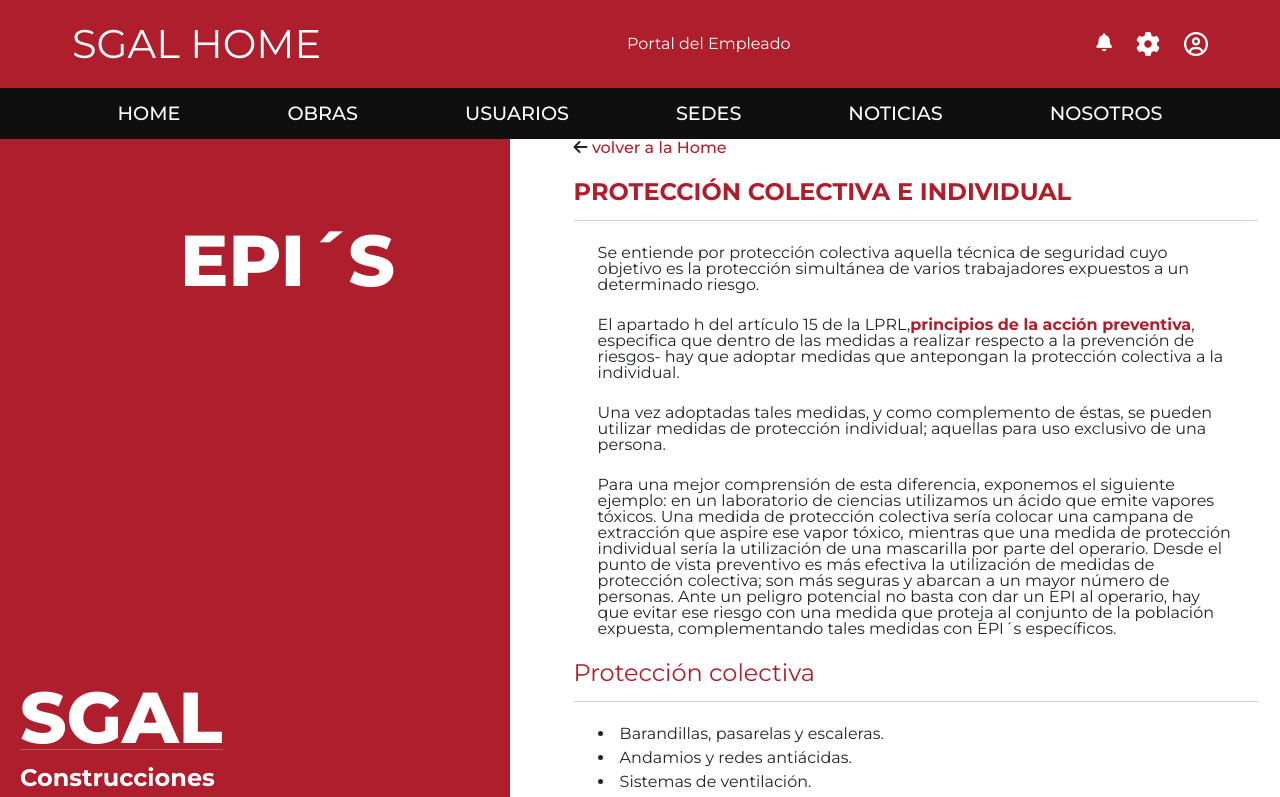
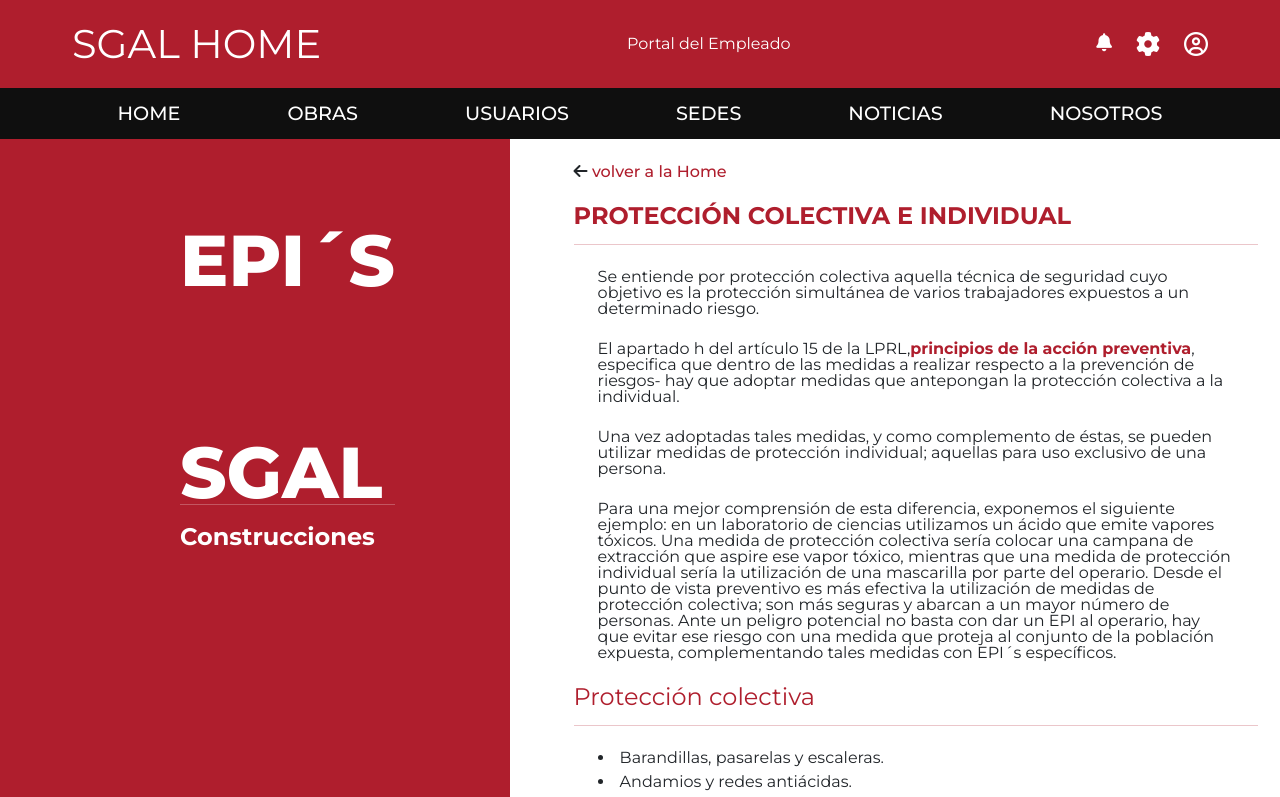
Before and after one commit to AliciaZP/front_constructora, an Angular app: page /epis in a window 1280 px wide. Shown: the top 797 px of the page. Built offline with nearby package versions, Linux system fonts and the light colour scheme.

Commit message:
terminado componente epis con scroll y corregido nav y footer j / añadido en app.routing scroll position

```diff
--- a/src/app/app-routing.module.ts
+++ b/src/app/app-routing.module.ts
@@ -39,7 +39,7 @@ const routes: Routes = [
 ];
 
 @NgModule({
-  imports: [RouterModule.forRoot(routes)],
+  imports: [RouterModule.forRoot(routes, { scrollPositionRestoration: "enabled" })],
   exports: [RouterModule]
 })
 export class AppRoutingModule { }
--- a/src/app/shared/components/epis/epis.component.css
+++ b/src/app/shared/components/epis/epis.component.css
@@ -27,9 +27,7 @@
 
 .logo {
     text-align: left;
-    position: fixed;
-    bottom: 10px;
-    left: 20px;
+    margin-top: 180px;
 }
 
 .logo hr {
--- a/src/app/shared/components/epis/epis.component.html
+++ b/src/app/shared/components/epis/epis.component.html
@@ -1,13 +1,15 @@
 <div id="wrapper" class="row">
     <section class="left col-5">
-        <h2 class="epi">EPI´S</h2>
-        <div class="logo">
-            <h2>SGAL</h2>
-            <hr>
-            <h3>Construcciones</h3>
-        </div>
+        <h2 class="epi">EPI´S
+            <div class="logo">
+                <h2>SGAL</h2>
+                <hr>
+                <h3>Construcciones</h3>
+            </div>
+        </h2>
+
     </section>
-    <section class="right col-7">
+    <section class="mt-4 right col-7">
         <i class="fa-solid fa-arrow-left "></i>
         <h4 class="d-inline back" [routerLink]="['/home']"> volver a la Home</h4>
         <div class="my-4">
```
